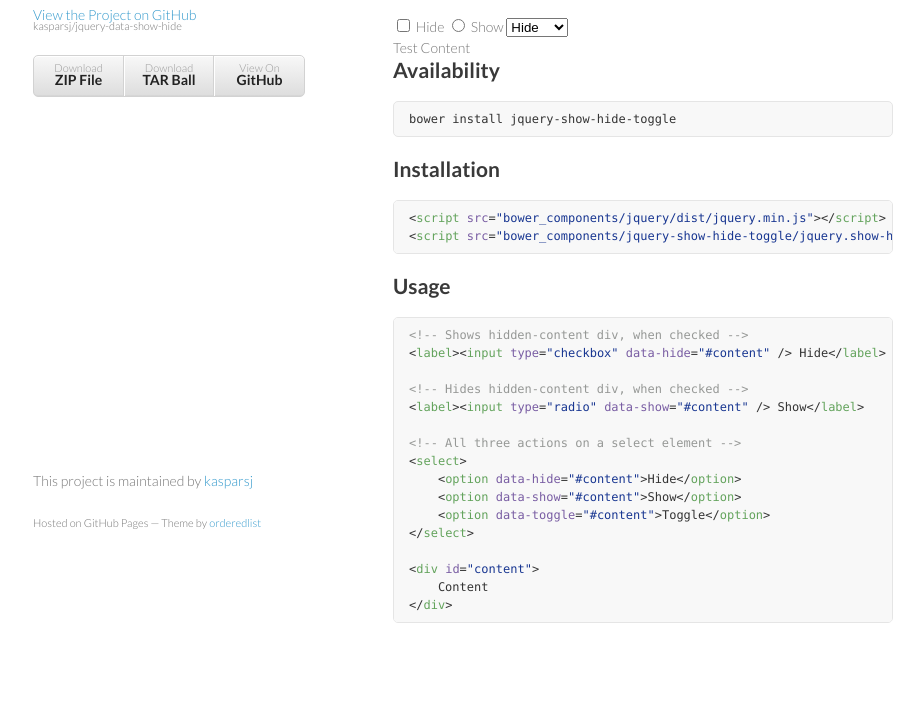
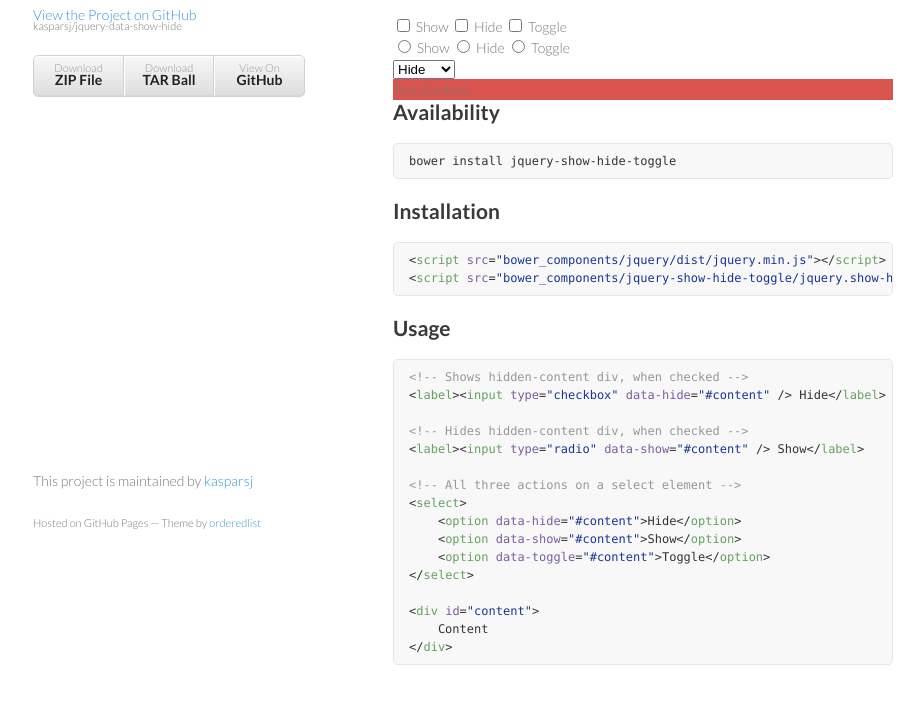
Before and after one commit to kasparsj/jquery-data-show-hide, a plain HTML site: page index.html in a window 1280 px wide. Shown: the part 198-902 px from the top of the page, without its empty margins (177-1101 px from the left). Drawn offline with Linux system fonts and the light colour scheme; files whose address does not match are found by name.

Commit message:
Update index.html

```diff
--- a/index.html
+++ b/index.html
@@ -34,20 +34,27 @@
 <p>A tiny jQuery plugin to show or hide or toggle some content, when changing a checkbox/radio or select field.</p>
 
 <h2>
-  Demo
-</h2>
+  <a id="demo" class="anchor" href="#demo" aria-hidden="true"><span class="octicon octicon-link"></span></a>Demo</h2>
 
-<label><input type="checkbox" data-hide="#content" /> Hide</label>
+<div>
+    <label><input type="checkbox" data-show="#test-content" /> Show</label>
+    <label><input type="checkbox" data-hide="#test-content" /> Hide</label>
+    <label><input type="checkbox" data-toggle="#test-content" /> Toggle</label>
+</div>
 
-<label><input type="radio" data-show="#content" /> Show</label>
+<div>
+    <label><input type="radio" data-show="#test-content" /> Show</label>
+    <label><input type="radio" data-hide="#test-content" /> Hide</label>
+    <label><input type="radio" data-toggle="#test-content" /> Toggle</label>
+</div>
 
 <select>
-    <option data-hide="#content">Hide</option>
-    <option data-show="#content">Show</option>
-    <option data-toggle="#content">Toggle</option>
+    <option data-hide="#test-content">Hide</option>
+    <option data-show="#test-content">Show</option>
+    <option data-toggle="#test-content">Toggle</option>
 </select>
 
-<div id="content">
+<div id="test-content" style="background:#d9534f">
     Test Content
 </div>
 
```
